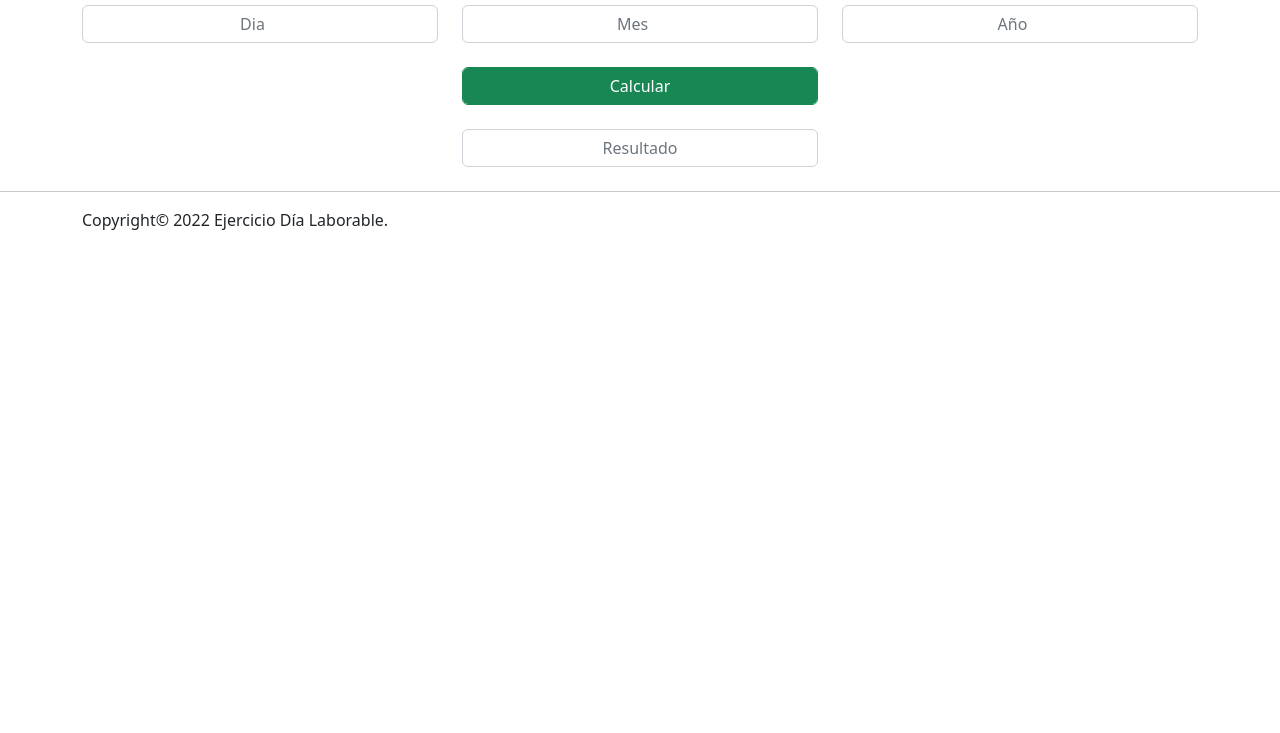
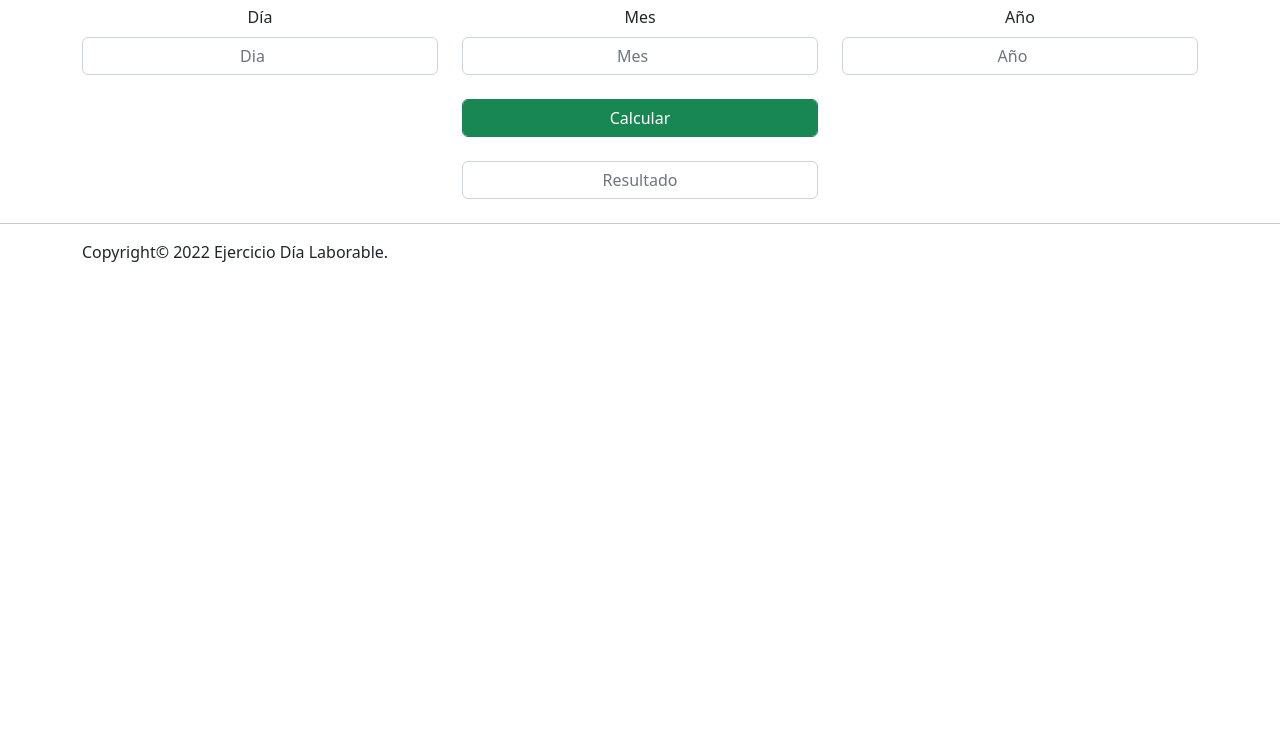
Before and after one commit to dcbcueva/diaLaborable, a plain HTML site: page index.html in a window 1280 px wide. Shown: the part 67-800 px from the top of the page. Drawn offline with Linux system fonts and the light colour scheme.

Commit message:
ci:labels

```diff
--- a/index.html
+++ b/index.html
@@ -15,15 +15,15 @@
     <div class="container container-sm text-center">
         <div class="row my-4 justify-content-evenly">
             <div class="col">
-                <!--<label for="dia" class="form-label">Día</label>-->
+                <label for="dia" class="form-label">Día</label>
                 <input class="form-control text-center" placeholder="Dia" type="number" id="dia">
             </div>
             <div class="col">
-                <!--<label for="mes" class="form-label">Mes</label>-->
+                <label for="mes" class="form-label">Mes</label>
                 <input class="form-control text-center" placeholder="Mes" type="number" id="mes">
             </div>
             <div class="col">
-                <!--<label for="año" class="form-label">Año</label>-->
+                <label for="año" class="form-label">Año</label>
                 <input class="form-control text-center" placeholder="Año" type="number" id="año">
             </div>
         </div>
```
